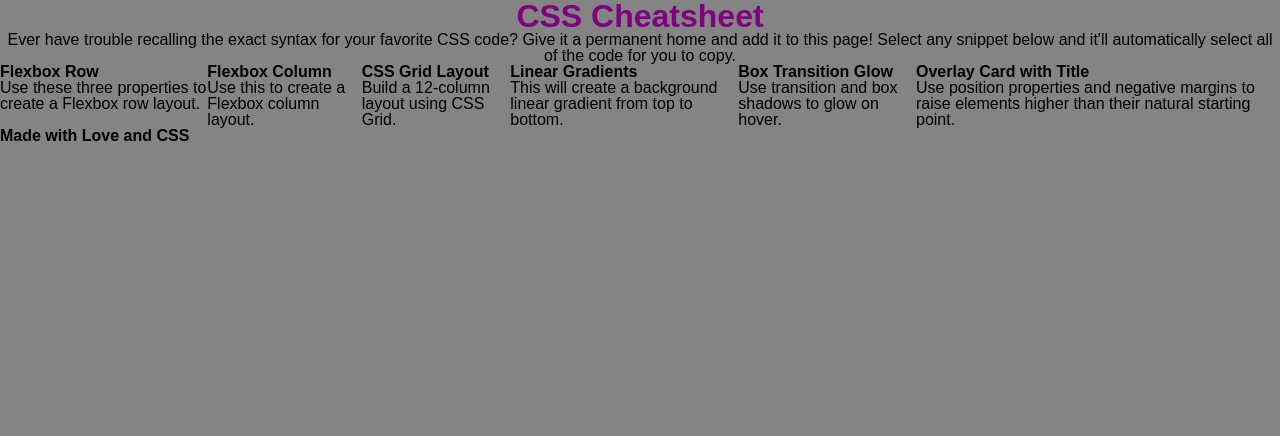
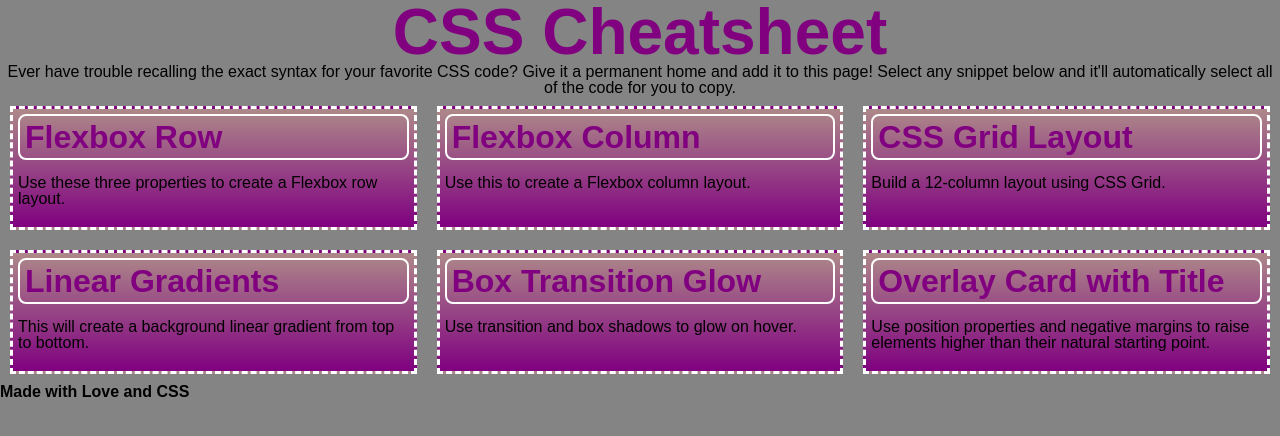
Before and after one commit to PeterKim89/CSS-Cheat-Sheet, a plain HTML site: page index.html in a window 1280 px wide. Drawn offline with Linux system fonts and the light colour scheme.

Commit message:
Created card templates and added gradient background

```diff
--- a/assets/style.css
+++ b/assets/style.css
@@ -1,10 +1,11 @@
 :root {
 --header-color: purple;
---background: rgba(16, 16, 16, 0.513);
+--main-background: rgba(16, 16, 16, 0.513);
+--card-background: linear-gradient(to top, purple, rgb(173, 137, 137));
 }
 
 html {
-    background-color: var(--background)
+    background: var(--main-background)
 }
 header {
 
@@ -12,7 +13,7 @@ header {
 
 }
 header h1 {
-    font-size: 2rem;
+    font-size: 4rem;
     flex-wrap: wrap;
     color: var(--header-color);
 
@@ -23,4 +24,32 @@ header p {
 
 main {
     display: flex;
+    flex-wrap: wrap;
 }
+
+.card {
+    justify-content: space-evenly;
+    flex: 1 0 400px;
+    padding: 5px;
+    margin: 10px;
+    border-style: dashed;
+    border-color: white;
+    background: var(--card-background);
+}
+
+.card h2 {
+    color: var(--header-color);
+    font-size: 2rem;
+    border-style: solid;
+    border-width: 2px;
+    border-radius: 8px;
+    border-color: white;
+    padding: 5px;
+}
+
+.card p {
+    margin-top: 15px;
+    margin-bottom: 15px;
+    color: var(--card-text-color);
+    font-size: 16px;
+}
```
